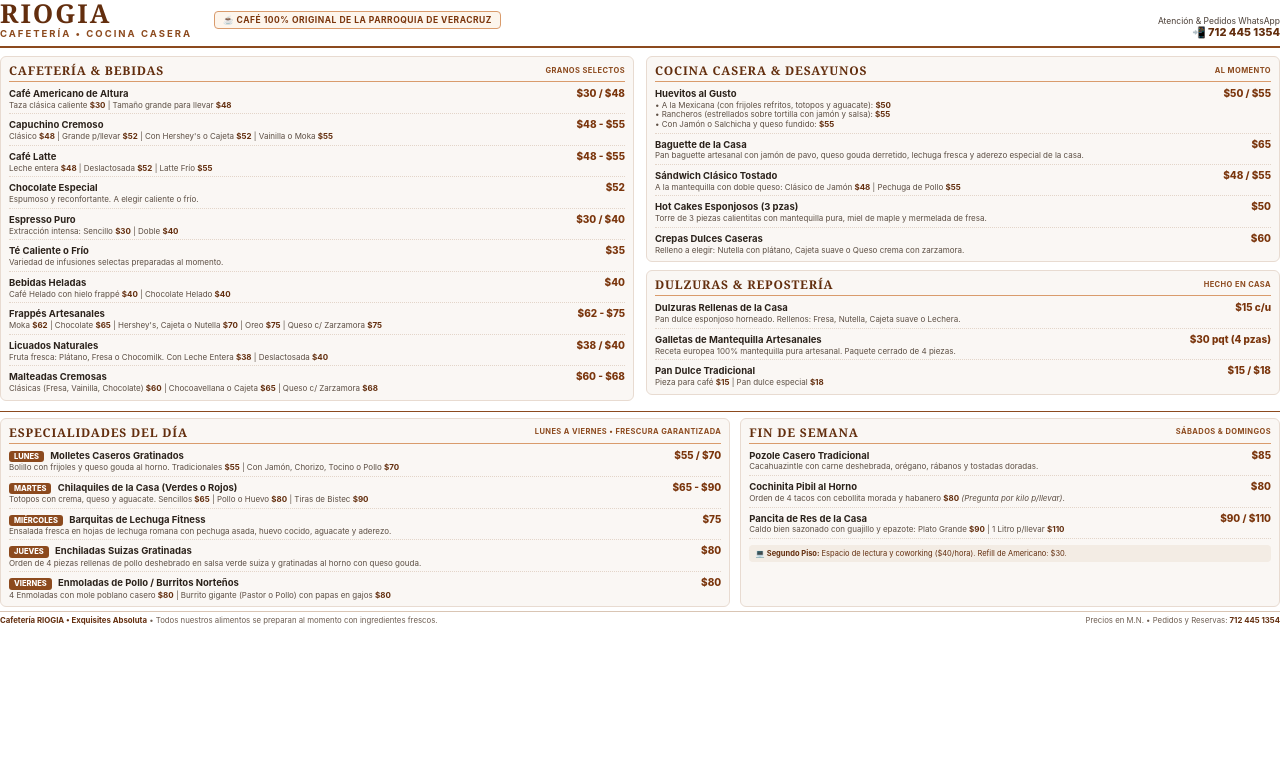
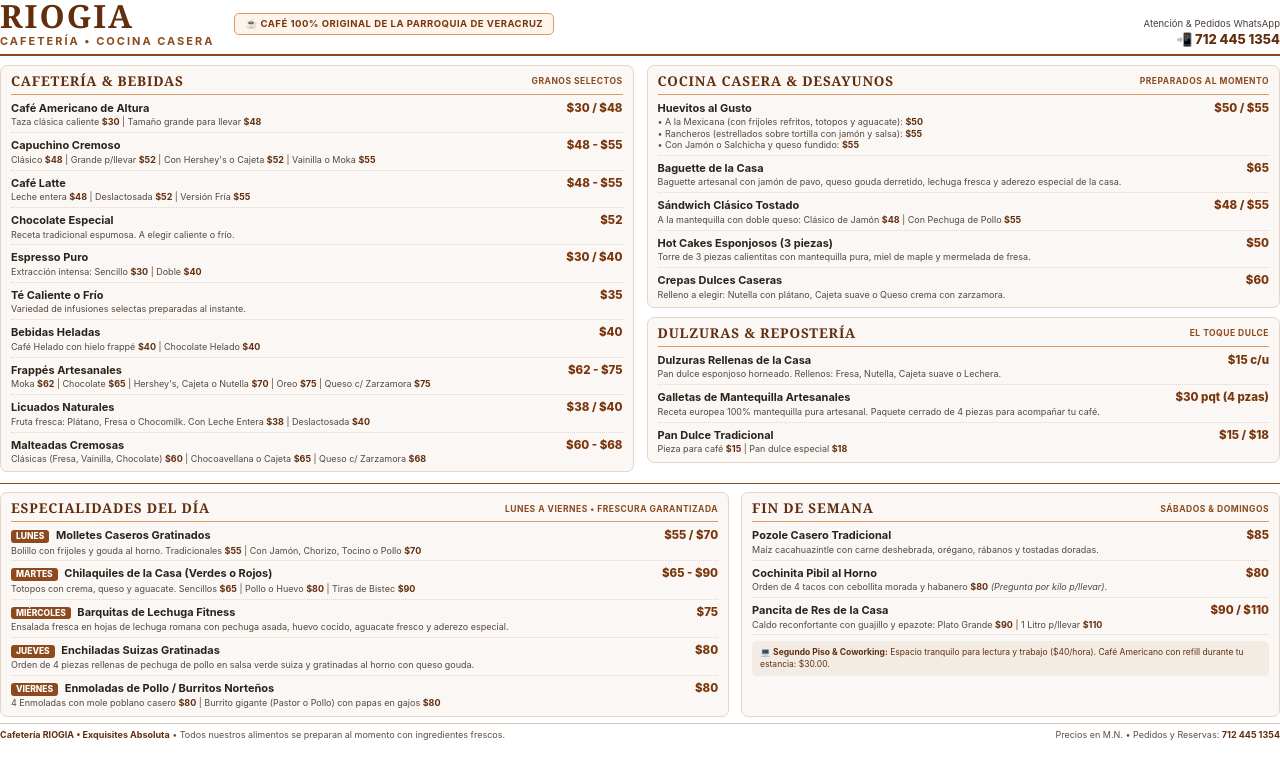
Before and after one commit to Mock25/riogia-menu, a plain HTML site: page menu_impresion.html in a window 1280 px wide. Drawn offline with Linux system fonts and the light colour scheme.

Commit message:
style(print): aumentar tamano de letra y optimizar distribucion para aprovechar el 100% de la hoja imprimible

```diff
--- a/menu_impresion.html
+++ b/menu_impresion.html
@@ -6,7 +6,7 @@
   <style>
     @page {
       size: letter portrait;
-      margin: 8mm 9mm 8mm 9mm;
+      margin: 6mm 8mm 6mm 8mm;
     }
 
     * {
@@ -21,8 +21,8 @@
       font-family: -apple-system, BlinkMacSystemFont, "Segoe UI", Roboto, "Helvetica Neue", Arial, sans-serif;
       color: #1e1915;
       background: #ffffff;
-      line-height: 1.25;
-      font-size: 9.5px;
+      line-height: 1.28;
+      font-size: 11.2px;
     }
 
     .menu-sheet {
@@ -37,7 +37,7 @@
     .header {
       border-bottom: 2px solid #8c4a1e;
       padding-bottom: 6px;
-      margin-bottom: 8px;
+      margin-bottom: 9px;
       display: flex;
       justify-content: space-between;
       align-items: flex-end;
@@ -46,12 +46,12 @@
     .brand-col {
       display: flex;
       align-items: center;
-      gap: 12px;
+      gap: 14px;
     }
 
     .brand-title {
       font-family: Georgia, "Playfair Display", serif;
-      font-size: 26px;
+      font-size: 32px;
       font-weight: 800;
       letter-spacing: 2px;
       color: #632e0e;
@@ -59,7 +59,7 @@
     }
 
     .brand-sub {
-      font-size: 9.5px;
+      font-size: 11px;
       text-transform: uppercase;
       letter-spacing: 2px;
       color: #8c4a1e;
@@ -69,62 +69,63 @@
 
     .brand-badge {
       display: inline-block;
-      font-size: 8.5px;
+      font-size: 9.5px;
       background: #fdf5ec;
       border: 1px solid #d99b6c;
       color: #7a350c;
-      padding: 3px 8px;
-      border-radius: 4px;
+      padding: 4px 10px;
+      border-radius: 5px;
       font-weight: 700;
       text-transform: uppercase;
       letter-spacing: 0.5px;
-      margin-left: 10px;
+      margin-left: 6px;
     }
 
     .contact-col {
       text-align: right;
-      font-size: 8.5px;
+      font-size: 9.5px;
       color: #4a3e36;
     }
 
     .contact-phone {
-      font-size: 11px;
+      font-size: 13px;
       font-weight: 800;
       color: #632e0e;
+      margin-top: 1px;
     }
 
     /* GRID COLUMNS */
     .columns-container {
       display: grid;
       grid-template-columns: 1fr 1fr;
-      gap: 12px;
-      margin-bottom: 8px;
+      gap: 13px;
+      margin-bottom: 9px;
     }
 
     .col {
       display: flex;
       flex-direction: column;
-      gap: 8px;
+      gap: 9px;
     }
 
     /* SECTION STYLES */
     .section-block {
-      border: 1px solid #e8dbd1;
-      border-radius: 6px;
-      padding: 6px 8px;
+      border: 1px solid #e5d6ca;
+      border-radius: 7px;
+      padding: 7px 10px;
       background: #faf7f4;
     }
 
     .section-title {
       font-family: Georgia, serif;
-      font-size: 12px;
+      font-size: 13.5px;
       font-weight: 800;
       color: #632e0e;
       text-transform: uppercase;
       letter-spacing: 0.8px;
       border-bottom: 1.5px solid #d99b6c;
-      padding-bottom: 3px;
-      margin-bottom: 5px;
+      padding-bottom: 3.5px;
+      margin-bottom: 6px;
       display: flex;
       justify-content: space-between;
       align-items: center;
@@ -132,10 +133,10 @@
 
     .section-subtitle-tag {
       font-family: -apple-system, sans-serif;
-      font-size: 7.5px;
+      font-size: 8.5px;
       font-weight: 700;
       color: #8c4a1e;
-      letter-spacing: 0.4px;
+      letter-spacing: 0.5px;
     }
 
     /* MENU ITEMS */
@@ -143,8 +144,8 @@
       display: flex;
       justify-content: space-between;
       align-items: baseline;
-      margin-bottom: 4px;
-      padding-bottom: 3px;
+      margin-bottom: 5px;
+      padding-bottom: 4.5px;
       border-bottom: 1px dotted #e3d5c9;
     }
 
@@ -160,16 +161,16 @@
     }
 
     .item-name {
-      font-size: 9.5px;
+      font-size: 11px;
       font-weight: 700;
       color: #2b221b;
     }
 
     .item-desc {
-      font-size: 8px;
-      color: #5c4e43;
-      line-height: 1.2;
-      margin-top: 1px;
+      font-size: 9px;
+      color: #55483f;
+      line-height: 1.26;
+      margin-top: 1.5px;
     }
 
     .item-desc strong {
@@ -177,7 +178,7 @@
     }
 
     .item-price {
-      font-size: 10px;
+      font-size: 11.5px;
       font-weight: 800;
       color: #7a350c;
       white-space: nowrap;
@@ -188,16 +189,16 @@
     .specials-container {
       display: grid;
       grid-template-columns: 1.15fr 0.85fr;
-      gap: 10px;
-      border-top: 1.5px solid #8c4a1e;
-      padding-top: 6px;
+      gap: 12px;
+      border-top: 1.8px solid #8c4a1e;
+      padding-top: 8px;
       margin-top: 2px;
     }
 
     .day-badge-inline {
       background: #8c4a1e;
       color: #ffffff;
-      font-size: 7.5px;
+      font-size: 8.5px;
       font-weight: 800;
       text-transform: uppercase;
       padding: 1px 5px;
@@ -208,14 +209,14 @@
 
     /* FOOTER */
     .footer {
-      border-top: 1px solid #d9c5b4;
-      padding-top: 4px;
-      margin-top: 4px;
+      border-top: 1.2px solid #d9c5b4;
+      padding-top: 5px;
+      margin-top: 6px;
       display: flex;
       justify-content: space-between;
       align-items: center;
-      font-size: 7.8px;
-      color: #6e5e52;
+      font-size: 9px;
+      color: #5c4d42;
     }
 
     .footer strong {
@@ -274,7 +275,7 @@
           <div class="item-row">
             <div class="item-left">
               <div class="item-name">Café Latte</div>
-              <div class="item-desc">Leche entera <strong>$48</strong> | Deslactosada <strong>$52</strong> | Latte Frío <strong>$55</strong></div>
+              <div class="item-desc">Leche entera <strong>$48</strong> | Deslactosada <strong>$52</strong> | Versión Fría <strong>$55</strong></div>
             </div>
             <div class="item-price">$48 - $55</div>
           </div>
@@ -282,7 +283,7 @@
           <div class="item-row">
             <div class="item-left">
               <div class="item-name">Chocolate Especial</div>
-              <div class="item-desc">Espumoso y reconfortante. A elegir caliente o frío.</div>
+              <div class="item-desc">Receta tradicional espumosa. A elegir caliente o frío.</div>
             </div>
             <div class="item-price">$52</div>
           </div>
@@ -298,7 +299,7 @@
           <div class="item-row">
             <div class="item-left">
               <div class="item-name">Té Caliente o Frío</div>
-              <div class="item-desc">Variedad de infusiones selectas preparadas al momento.</div>
+              <div class="item-desc">Variedad de infusiones selectas preparadas al instante.</div>
             </div>
             <div class="item-price">$35</div>
           </div>
@@ -345,7 +346,7 @@
         <div class="section-block">
           <div class="section-title">
             <span>Cocina Casera & Desayunos</span>
-            <span class="section-subtitle-tag">Al Momento</span>
+            <span class="section-subtitle-tag">Preparados al Momento</span>
           </div>
 
           <div class="item-row">
@@ -363,7 +364,7 @@
           <div class="item-row">
             <div class="item-left">
               <div class="item-name">Baguette de la Casa</div>
-              <div class="item-desc">Pan baguette artesanal con jamón de pavo, queso gouda derretido, lechuga fresca y aderezo especial de la casa.</div>
+              <div class="item-desc">Baguette artesanal con jamón de pavo, queso gouda derretido, lechuga fresca y aderezo especial de la casa.</div>
             </div>
             <div class="item-price">$65</div>
           </div>
@@ -371,14 +372,14 @@
           <div class="item-row">
             <div class="item-left">
               <div class="item-name">Sándwich Clásico Tostado</div>
-              <div class="item-desc">A la mantequilla con doble queso: Clásico de Jamón <strong>$48</strong> | Pechuga de Pollo <strong>$55</strong></div>
+              <div class="item-desc">A la mantequilla con doble queso: Clásico de Jamón <strong>$48</strong> | Con Pechuga de Pollo <strong>$55</strong></div>
             </div>
             <div class="item-price">$48 / $55</div>
           </div>
 
           <div class="item-row">
             <div class="item-left">
-              <div class="item-name">Hot Cakes Esponjosos (3 pzas)</div>
+              <div class="item-name">Hot Cakes Esponjosos (3 piezas)</div>
               <div class="item-desc">Torre de 3 piezas calientitas con mantequilla pura, miel de maple y mermelada de fresa.</div>
             </div>
             <div class="item-price">$50</div>
@@ -397,7 +398,7 @@
         <div class="section-block">
           <div class="section-title">
             <span>Dulzuras & Repostería</span>
-            <span class="section-subtitle-tag">Hecho en Casa</span>
+            <span class="section-subtitle-tag">El Toque Dulce</span>
           </div>
 
           <div class="item-row">
@@ -411,7 +412,7 @@
           <div class="item-row">
             <div class="item-left">
               <div class="item-name">Galletas de Mantequilla Artesanales</div>
-              <div class="item-desc">Receta europea 100% mantequilla pura artesanal. Paquete cerrado de 4 piezas.</div>
+              <div class="item-desc">Receta europea 100% mantequilla pura artesanal. Paquete cerrado de 4 piezas para acompañar tu café.</div>
             </div>
             <div class="item-price">$30 pqt (4 pzas)</div>
           </div>
@@ -442,7 +443,7 @@
         <div class="item-row">
           <div class="item-left">
             <div class="item-name"><span class="day-badge-inline">Lunes</span> Molletes Caseros Gratinados</div>
-            <div class="item-desc">Bolillo con frijoles y queso gouda al horno. Tradicionales <strong>$55</strong> | Con Jamón, Chorizo, Tocino o Pollo <strong>$70</strong></div>
+            <div class="item-desc">Bolillo con frijoles y gouda al horno. Tradicionales <strong>$55</strong> | Con Jamón, Chorizo, Tocino o Pollo <strong>$70</strong></div>
           </div>
           <div class="item-price">$55 / $70</div>
         </div>
@@ -458,7 +459,7 @@
         <div class="item-row">
           <div class="item-left">
             <div class="item-name"><span class="day-badge-inline">Miércoles</span> Barquitas de Lechuga Fitness</div>
-            <div class="item-desc">Ensalada fresca en hojas de lechuga romana con pechuga asada, huevo cocido, aguacate y aderezo.</div>
+            <div class="item-desc">Ensalada fresca en hojas de lechuga romana con pechuga asada, huevo cocido, aguacate fresco y aderezo especial.</div>
           </div>
           <div class="item-price">$75</div>
         </div>
@@ -466,7 +467,7 @@
         <div class="item-row">
           <div class="item-left">
             <div class="item-name"><span class="day-badge-inline">Jueves</span> Enchiladas Suizas Gratinadas</div>
-            <div class="item-desc">Orden de 4 piezas rellenas de pollo deshebrado en salsa verde suiza y gratinadas al horno con queso gouda.</div>
+            <div class="item-desc">Orden de 4 piezas rellenas de pechuga de pollo en salsa verde suiza y gratinadas al horno con queso gouda.</div>
           </div>
           <div class="item-price">$80</div>
         </div>
@@ -490,7 +491,7 @@
         <div class="item-row">
           <div class="item-left">
             <div class="item-name">Pozole Casero Tradicional</div>
-            <div class="item-desc">Cacahuazintle con carne deshebrada, orégano, rábanos y tostadas doradas.</div>
+            <div class="item-desc">Maíz cacahuazintle con carne deshebrada, orégano, rábanos y tostadas doradas.</div>
           </div>
           <div class="item-price">$85</div>
         </div>
@@ -506,13 +507,13 @@
         <div class="item-row">
           <div class="item-left">
             <div class="item-name">Pancita de Res de la Casa</div>
-            <div class="item-desc">Caldo bien sazonado con guajillo y epazote: Plato Grande <strong>$90</strong> | 1 Litro p/llevar <strong>$110</strong></div>
+            <div class="item-desc">Caldo reconfortante con guajillo y epazote: Plato Grande <strong>$90</strong> | 1 Litro p/llevar <strong>$110</strong></div>
           </div>
           <div class="item-price">$90 / $110</div>
         </div>
 
-        <div style="margin-top: 6px; padding: 4px 6px; background: #f3ece4; border-radius: 4px; font-size: 7.5px; color: #632e0e;">
-          💻 <strong>Segundo Piso:</strong> Espacio de lectura y coworking ($40/hora). Refill de Americano: $30.
+        <div style="margin-top: 6px; padding: 6px 8px; background: #f3ece4; border-radius: 5px; font-size: 8.5px; color: #632e0e; line-height: 1.35;">
+          💻 <strong>Segundo Piso & Coworking:</strong> Espacio tranquilo para lectura y trabajo ($40/hora). Café Americano con refill durante tu estancia: $30.00.
         </div>
       </div>
 
```
Also changed, not shown: 1 other file.
